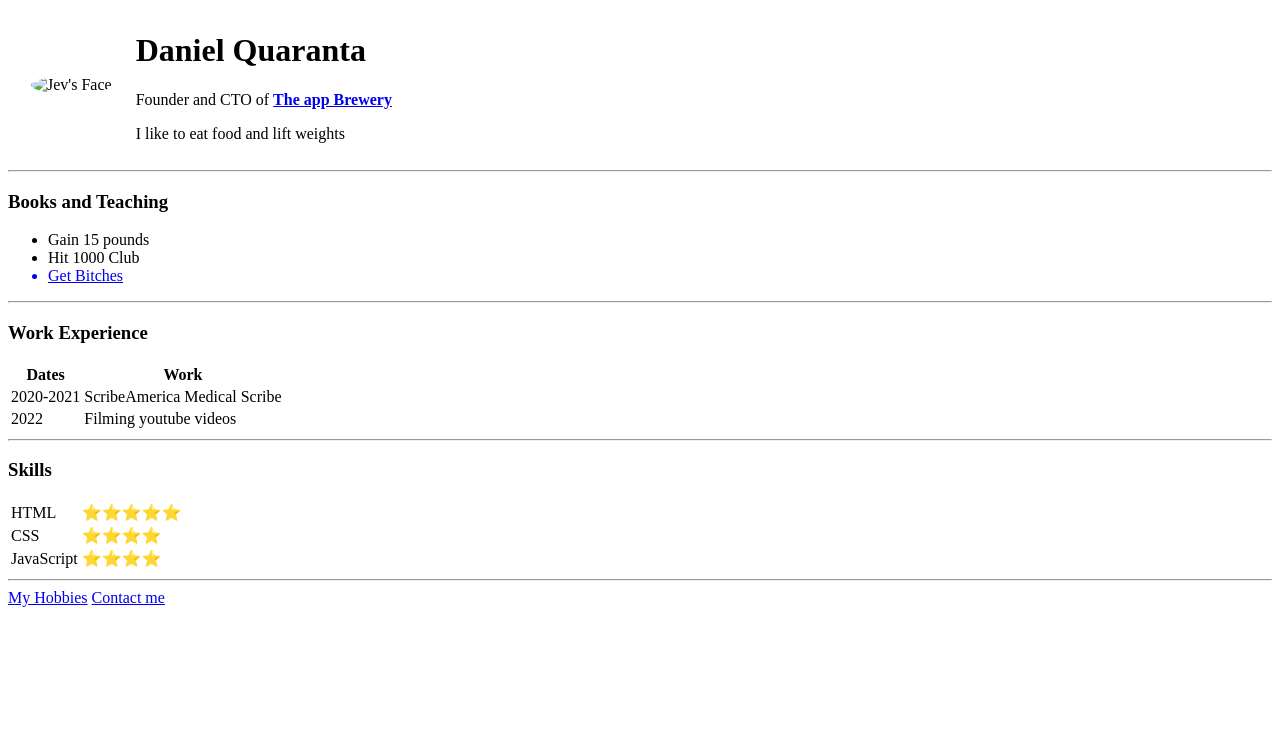
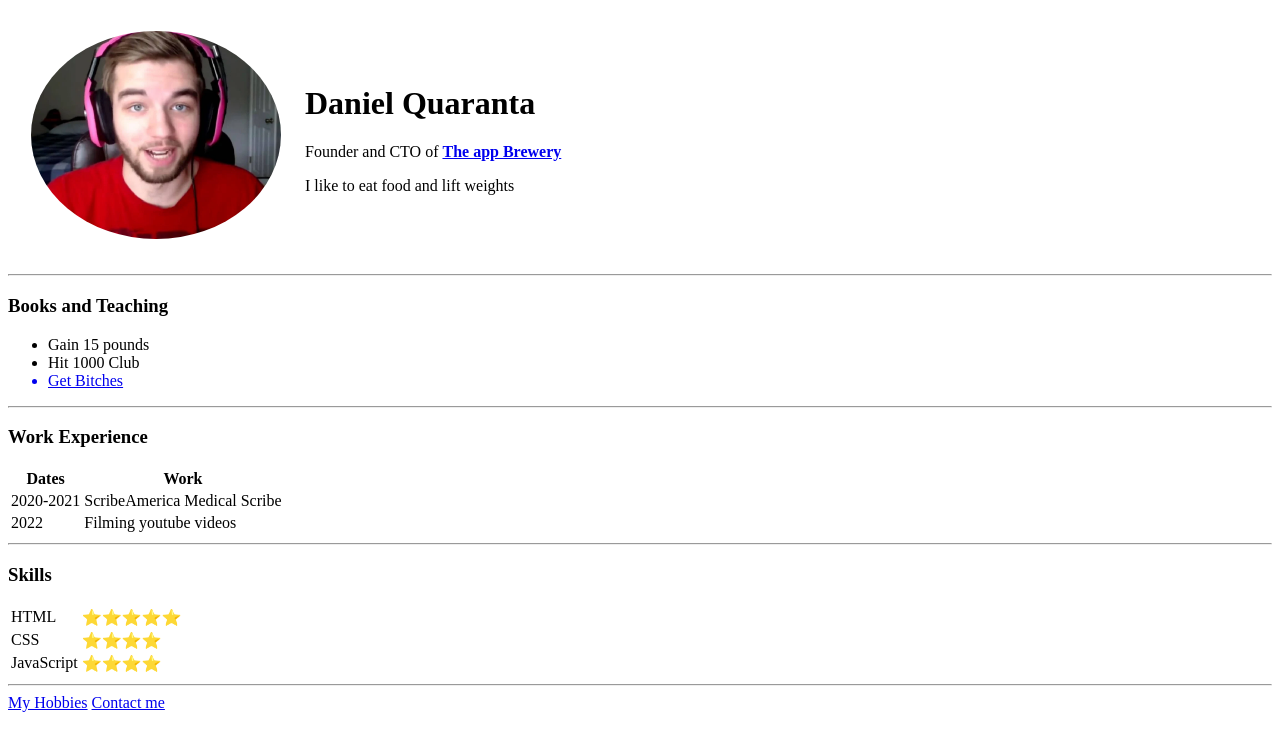
Before and after one commit to DannyQua40/cv, a plain HTML site: page index.html in a window 1280 px wide. Drawn offline with Linux system fonts and the light colour scheme.

Commit message:
Update index.html

```diff
--- a/index.html
+++ b/index.html
@@ -12,7 +12,7 @@
 <body>
     <table class="profile-intro">
         <tr>
-            <td><img src="../faze-jev-1.webp" alt="Jev's Face"></td>
+            <td><img src="./Images/faze-jev-1.webp" alt="Jev's Face"></td>
             <td> <h1>Daniel Quaranta</h1>
                 <p>Founder and CTO of <strong><a href="https://appbrewery.com/">The app Brewery</a></strong></p>
 
```
